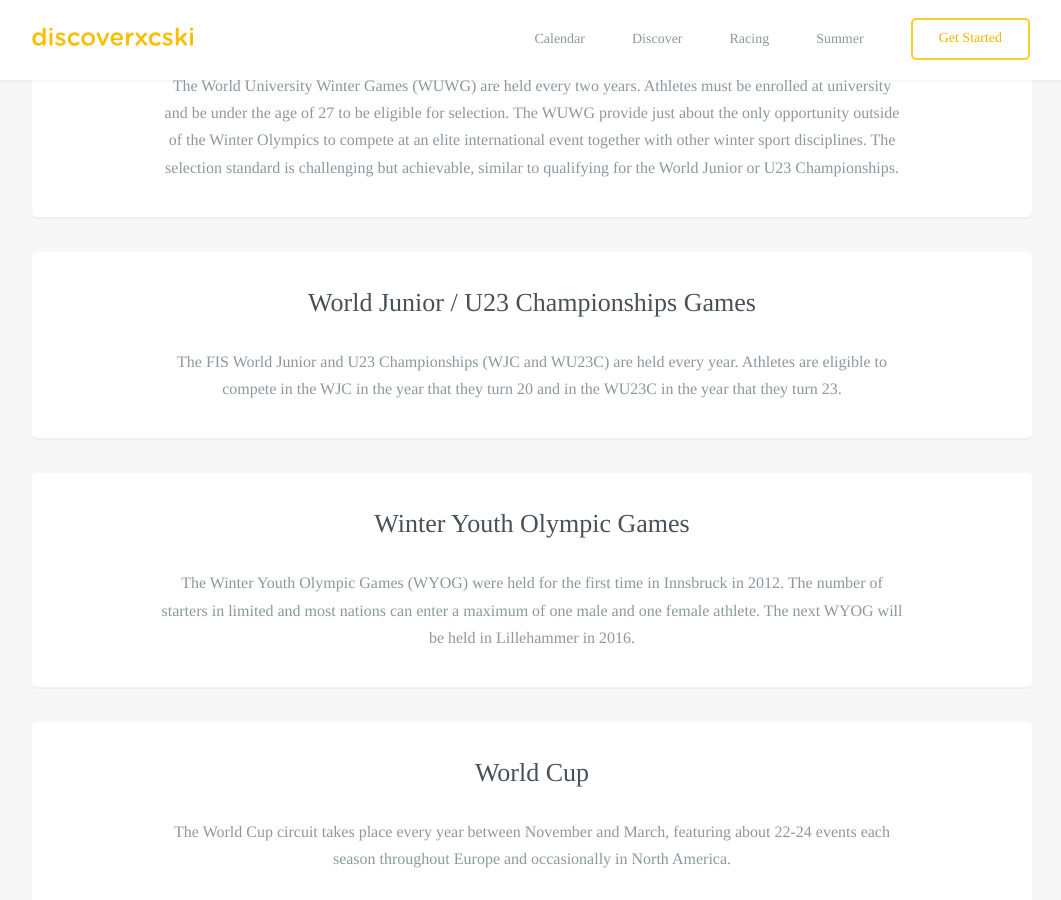
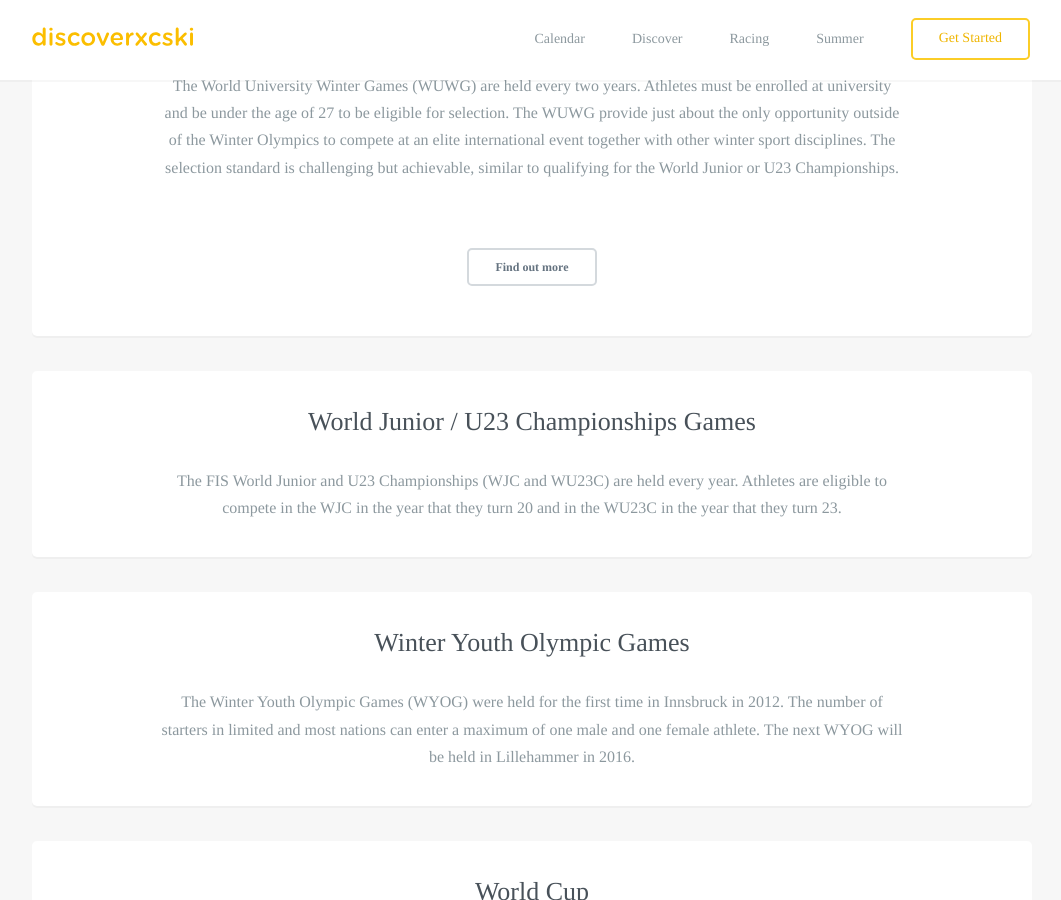
Before and after one commit to robcatto/robcatto.github.io, a Jekyll site: the page built from racing/elite-events/index.html, in a window 1280 px wide and 900 px high, scrolled down 934 px. Shown: the whole window, without its empty margins (108-1169 px from the left). Built offline with Jekyll 4.4.1, drawn with Linux system fonts in a browser that asks for light colours; some web fonts are replaced; Markdown is read by kramdown in place of the engine named in the settings.

Commit message:
Update index.html

```diff
--- a/racing/elite-events/index.html
+++ b/racing/elite-events/index.html
@@ -62,7 +62,8 @@ layout: default
                 <section class="mobile_section">
                     <h3>World University Winter Games   (World Uni Games)</h3>
                     <p>The World University Winter Games (WUWG) are held every two years. Athletes must be enrolled at university and be under the age of 27 to be eligible for selection. The WUWG provide just about the only opportunity outside of the Winter Olympics to compete at an elite international event together with other winter sport disciplines. The selection standard is challenging but achievable, similar to qualifying for the World Junior or U23 Championships.
-
+   <p>
+     <a class="button small dark" href="/summer/endless-winter" data-featurette="analytics-click-event" data-event-category="button" data-event-action="M: Clicked Design an iOS Game" data-event-label="Source: Homepage Alt" id="featurette-35">Find out more</a>
                     </p>
 
                 </section>
```
